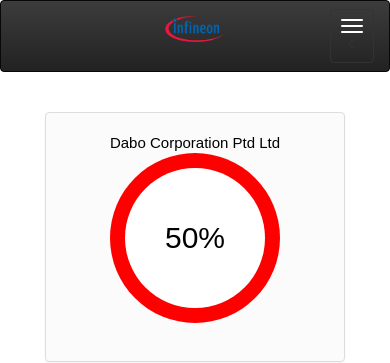
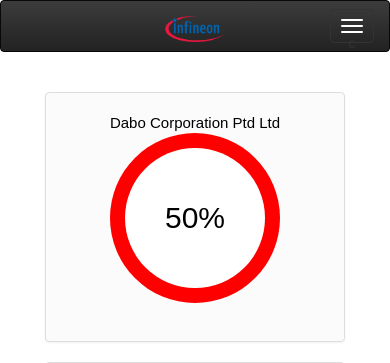
Before and after one commit to NJCtony/vagrant-centos, a Django app: page / in a window 390 px wide. Shown: the top 363 px of the page. Run offline with Django 3.2, Linux system fonts and the light colour scheme; some libraries are stand-ins or nearby versions.

Commit message:
Dashboard : Adjusted navbar hamburger height

```diff
--- a/src/dashboard/static/dashboard/css/style.css
+++ b/src/dashboard/static/dashboard/css/style.css
@@ -14,11 +14,15 @@ html,body { height: 100%; margin: 0px; padding: 0px }
 .navbar-header {
   height: 50px;
 }
+.navbar-toggle {
+  height: 34px;
+}
+
 .navbar-brand {
   transform: translateX(-50%);
   left: 50%;
   position: absolute;
-  height:
+  /*height:*/
 }
 .brand {
   width: 60px;
```
